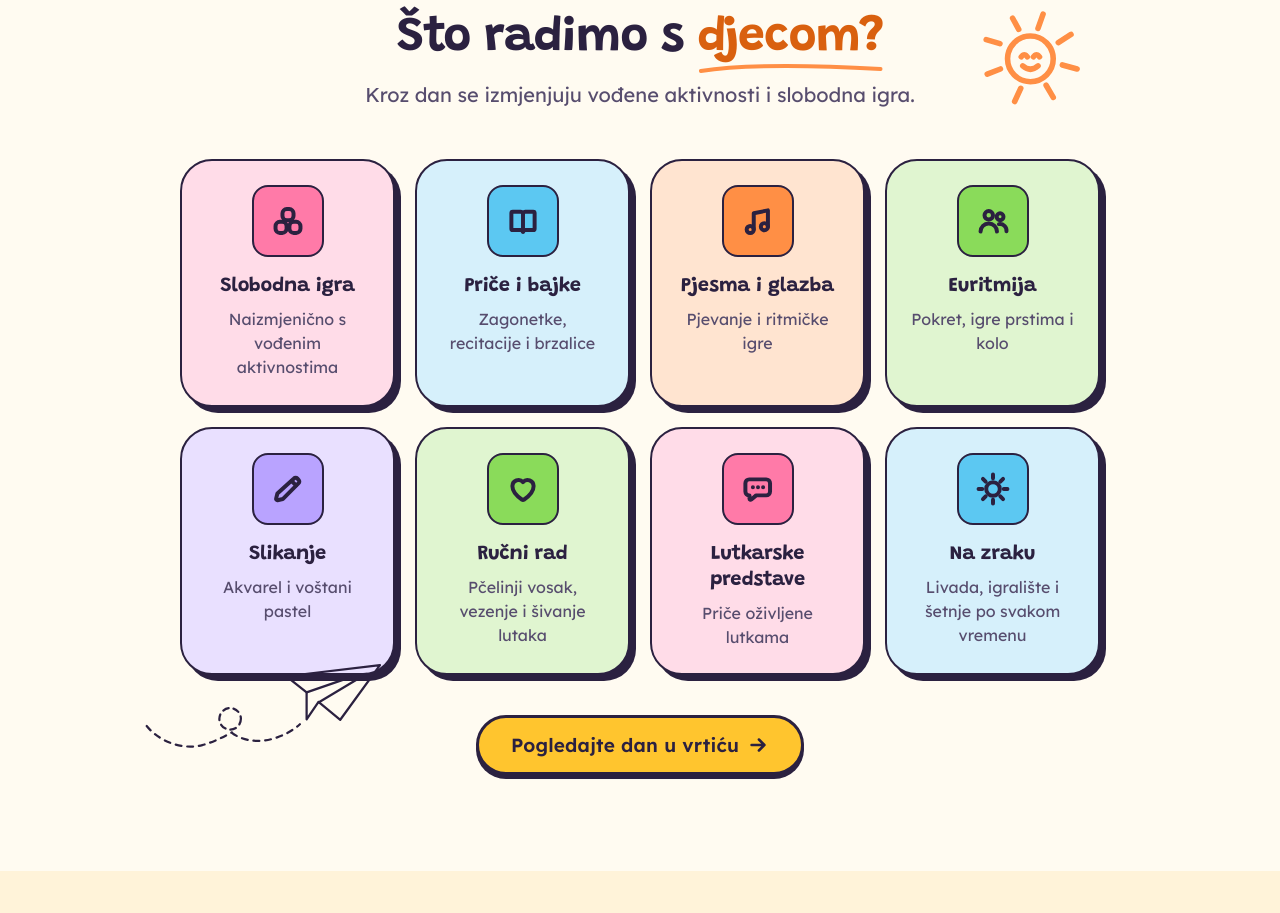
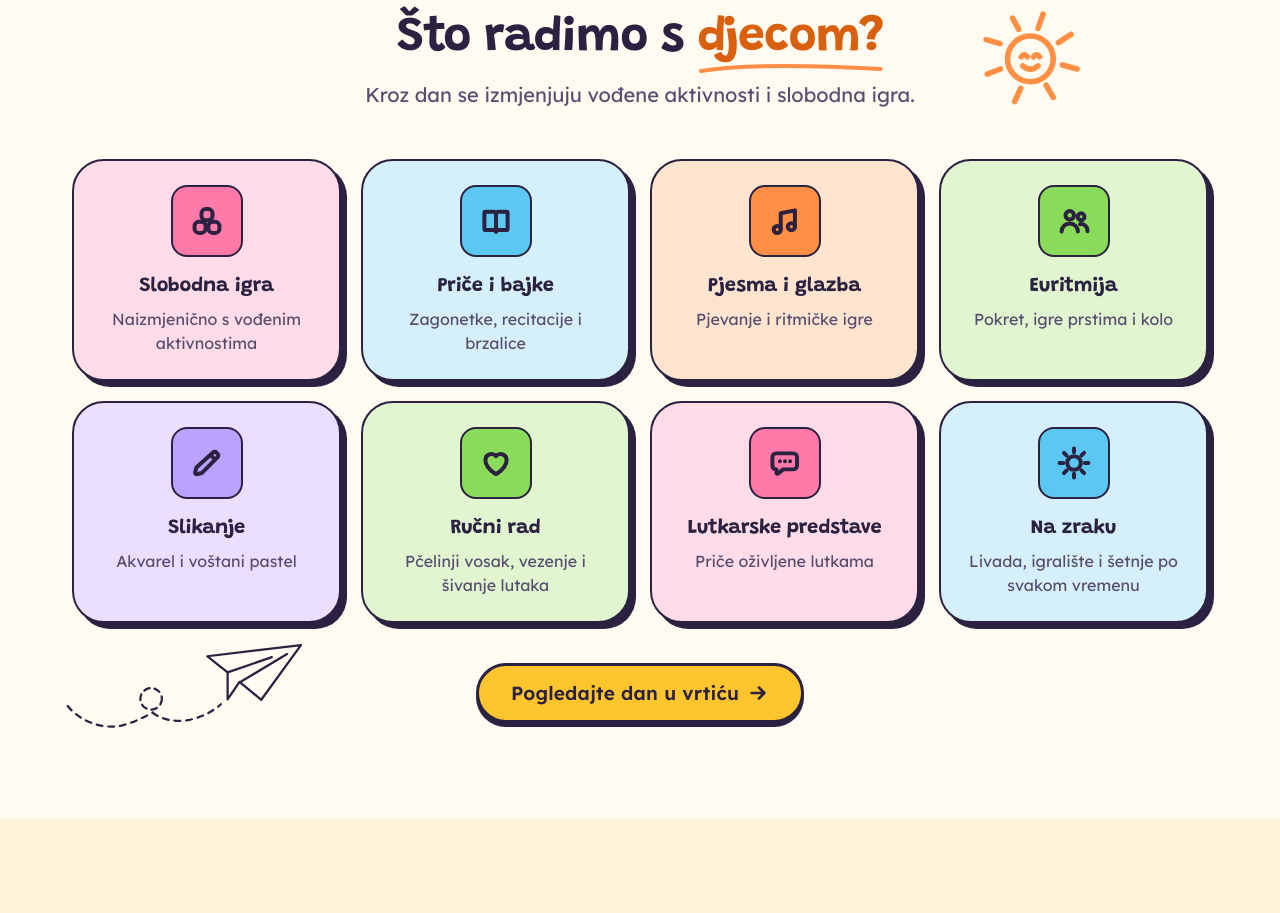
Before and after one commit to Faruk-ui-ux/vrtic-duga, a plain HTML site: page index.html in a window 1280 px wide. Shown: the part 1980-2893 px from the top of the page. Drawn offline with Linux system fonts and the light colour scheme.

Commit message:
Activities section: full-width card grid and plane below the grid
Co-Authored-By: Claude Sonnet 5.5 <noreply@anthropic.com>

```diff
--- a/assets/css/style.css
+++ b/assets/css/style.css
@@ -608,9 +608,9 @@ section[id]{scroll-margin-top:16px}
  .aj-ph{position:absolute;width:300px;aspect-ratio:4 / 5}
  .aj-l{left:-56px;top:108px}
  .aj-r{right:-56px;bottom:120px;width:272px;aspect-ratio:1 / 1.1}
- .aj-g{max-width:920px}
+ .aj-g{max-width:1136px}
  .aj-sun{display:block;position:absolute;right:136px;top:-8px;width:132px;height:auto}
- .aj-plane{display:block;position:absolute;left:104px;bottom:24px;width:240px;height:auto}
+ .aj-plane{display:block;position:absolute;left:calc(50% - 575px);bottom:-8px;width:240px;height:auto}
 }
 
 /* zašto roditelji biraju nas */
--- a/index.html
+++ b/index.html
@@ -14,7 +14,7 @@
 <link rel="icon" href="favicon.svg" type="image/svg+xml">
 <link rel="preload" href="assets/fonts/Grandstander-latin.woff2" as="font" type="font/woff2" crossorigin>
 <link rel="preload" href="assets/fonts/Lexend-latin.woff2" as="font" type="font/woff2" crossorigin>
-<link rel="stylesheet" href="assets/css/style.css?v=2">
+<link rel="stylesheet" href="assets/css/style.css?v=3">
 <script type="application/ld+json">{"@context": "https://schema.org", "@type": "Preschool", "name": "Waldorfski dječji vrtić Duga", "description": "Waldorfski dječji vrtić Duga u Splitu. Jedna mješovita grupa djece od 3 do 7 godina, boravak na zraku po svakom vremenu i dan koji ima svoj ritam. U Splitu od 1996.", "foundingDate": "1996", "telephone": "+38521207081", "email": "info@waldorfskivrticduga.hr", "address": {"@type": "PostalAddress", "streetAddress": "Put Skalica 47", "postalCode": "21000", "addressLocality": "Split", "addressCountry": "HR"}, "openingHours": "Mo-Fr 07:30-16:30"}</script>
 </head>
 <body>
```
